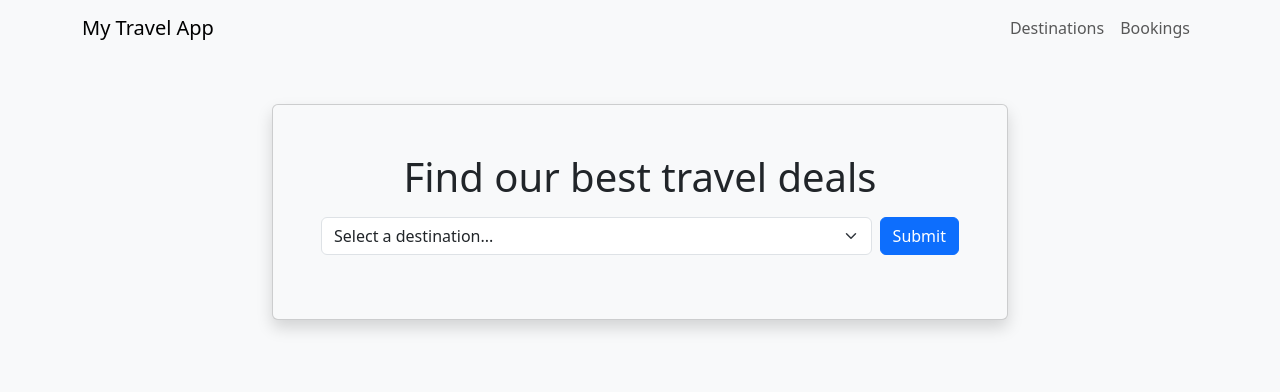
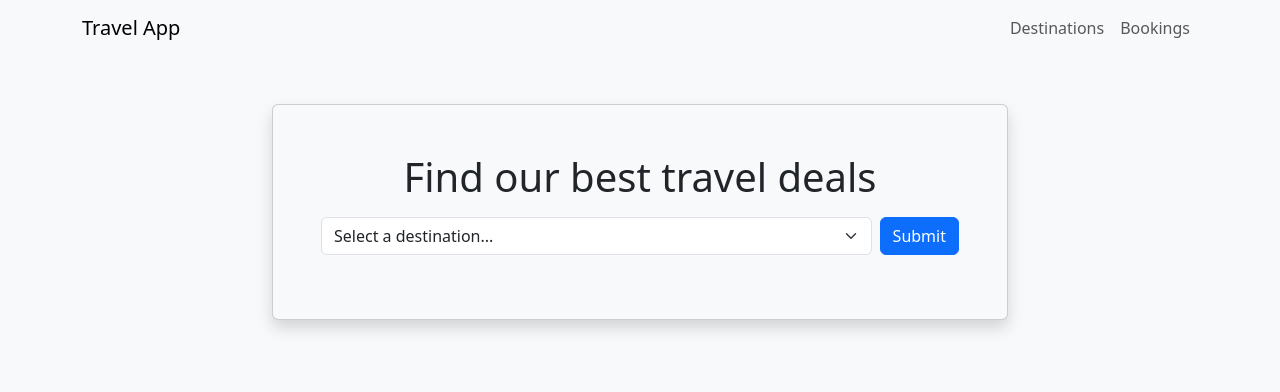
Before and after one commit to MollyEY/travelSite, a Flask app: page / in a window 1280 px wide. Shown: the top 392 px of the page. Run offline with Flask 3, Linux system fonts and the light colour scheme; some libraries are stand-ins or nearby versions.

Commit message:
updated name of site

```diff
--- a/travel/templates/base.html
+++ b/travel/templates/base.html
@@ -16,7 +16,7 @@
          <div class="container">
 
             <!-- Your Travel App Name or Logo -->
-            <a href="/" class="navbar-brand">My Travel App</a>
+            <a href="/" class="navbar-brand">Travel App</a>
             <button class="navbar-toggler" type="button" data-bs-toggle="collapse"
                data-bs-target="#navbarSupportedContent" aria-controls="navbarSupportedContent" aria-expanded="false"
                aria-label="Toggle navigation">
```
